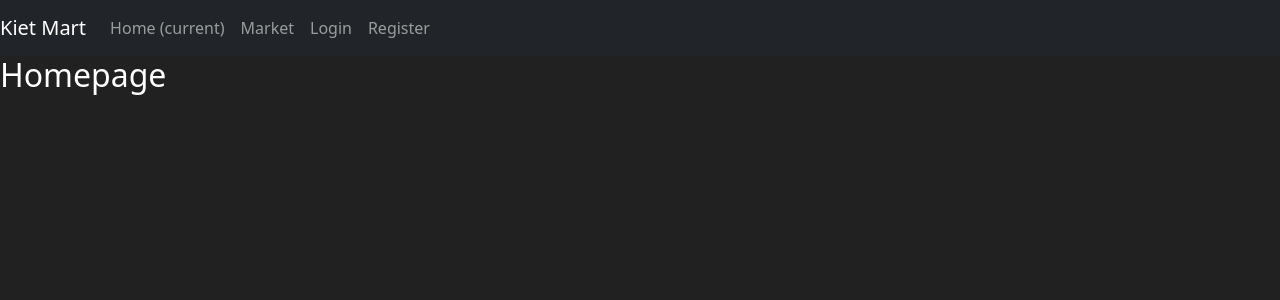
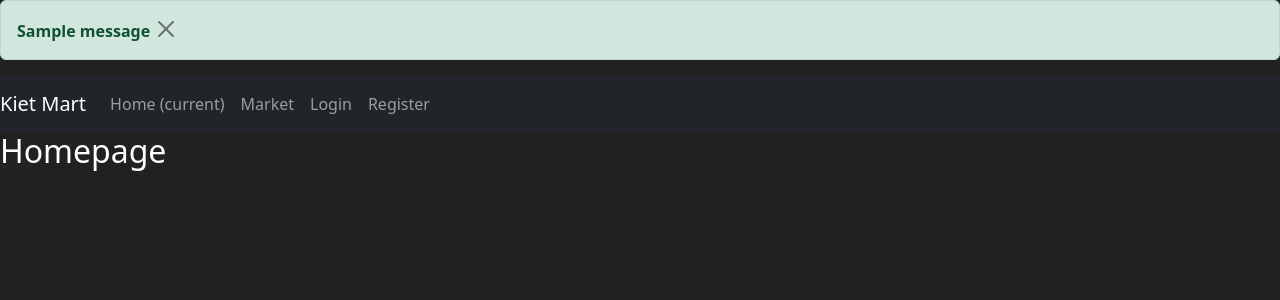
Before and after one commit to Mr-Sunglasses/market-app, a Flask app: page / in a window 1280 px wide. Shown: the top 300 px of the page. Run offline with Flask 2, Linux system fonts and the light colour scheme; tables that the repository leaves empty hold one stand-in row (values such as "Sample post"); one stand-in notice (Sample message) is shown.

Commit message:
added new templates

```diff
--- a/market/templates/basetemplate.html
+++ b/market/templates/basetemplate.html
@@ -17,7 +17,32 @@
 
 </head>
 <body>
+
+    {% with messages = get_flashed_messages(with_categories= True)  %}
+
+            {% if messages %}
+
+                {% for category, message in messages %}
+
+                    <div class="alert alert-{{ category }}" role="alert">
+                        <strong> {{ message }}</strong>
+
+                        <button type="button" class="btn-close" data-bs-dismiss="alert" aria-label="Close"></button>
+
+                    </div>
+
+                {% endfor %}
+
+            {% endif %}
+
+        {% endwith %}
+
     <nav class="navbar navbar-expand-md navbar-dark bg-dark">
+
+
+
+
+
         <a class="navbar-brand" href="#">Kiet Mart</a>
         <button class="navbar-toggler" type="button" data-toggle="collapse" data-target="#navbarNav">
           <span class="navbar-toggler-icon"></span>
```
